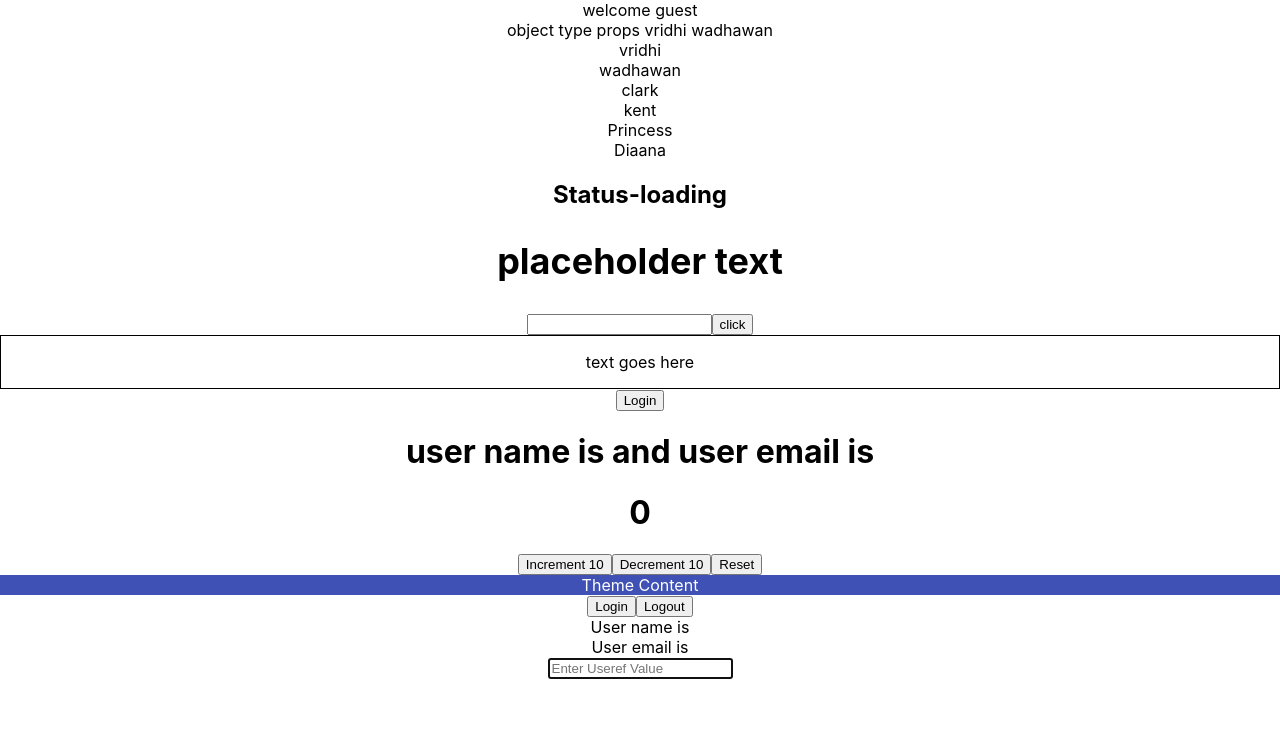
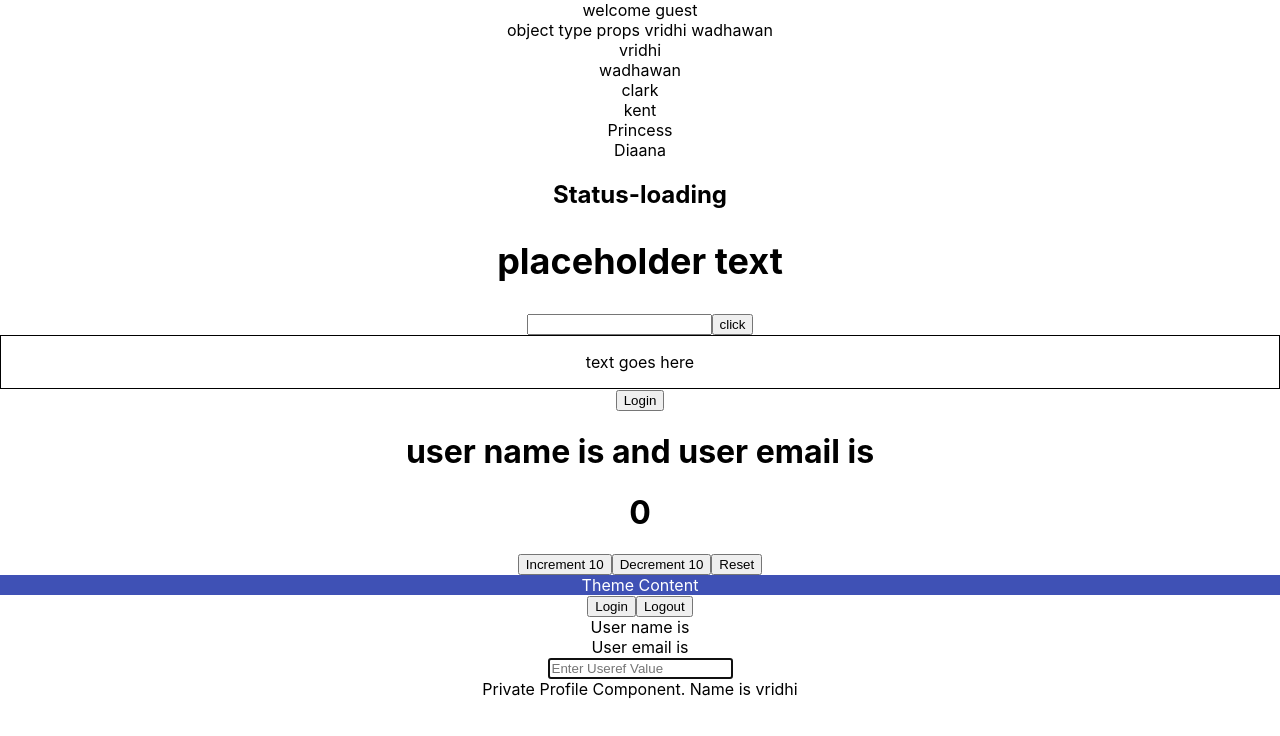
Before and after one commit to vridhi07/react-typescript-demo, a React (Create React App) app: page / in a window 1280 px wide. Shown: the top 736 px of the page. Built offline with nearby package versions, Linux system fonts and the light colour scheme.

Commit message:
component props

```diff
--- a/src/App.tsx
+++ b/src/App.tsx
@@ -15,6 +15,8 @@
 import { Users } from "./context/Users";
 import { UserContextProvider } from "./context/UserContext";
 import { DomRef } from "./ref/DomRef";
+import { Private } from "./auth/Private";
+import { Profile } from "./auth/Profile";
 function App() {
   const personName = {
     first: "vridhi",
@@ -61,6 +63,7 @@
         <Users />
       </UserContextProvider>
       <DomRef />
+      <Private isLoggedIn={true} Component={Profile} />
     </div>
   );
 }
--- /dev/null
+++ b/src/auth/Login.tsx
@@ -0,0 +1,3 @@
+export const Login = () => {
+  return <div>please login to continue</div>;
+};
--- /dev/null
+++ b/src/auth/Private.tsx
@@ -0,0 +1,14 @@
+import { Login } from "./Login";
+import { ProfileProps } from "./Profile";
+type PrivateProps = {
+  isLoggedIn: boolean;
+  Component: React.ComponentType<ProfileProps>;
+};
+
+export const Private = ({ isLoggedIn, Component: Component }: PrivateProps) => {
+  if (isLoggedIn) {
+    return <Component name="vridhi" />;
+  } else {
+    return <Login />;
+  }
+};
--- /dev/null
+++ b/src/auth/Profile.tsx
@@ -0,0 +1,7 @@
+export type ProfileProps = {
+  name: string;
+};
+
+export const Profile = ({ name }: ProfileProps) => {
+  return <div>Private Profile Component. Name is {name} </div>;
+};
```
